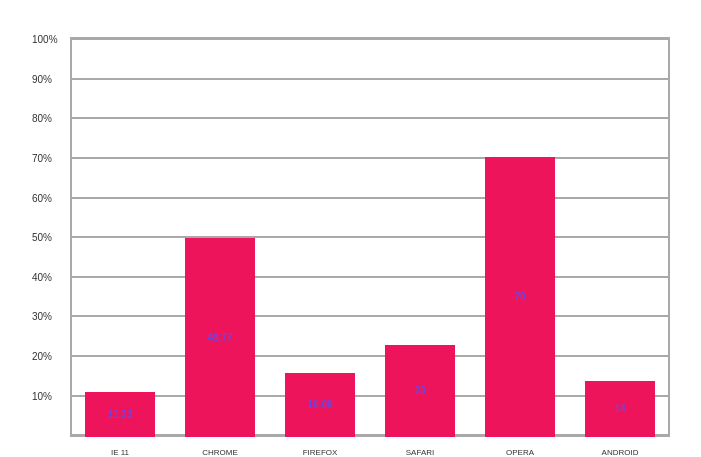
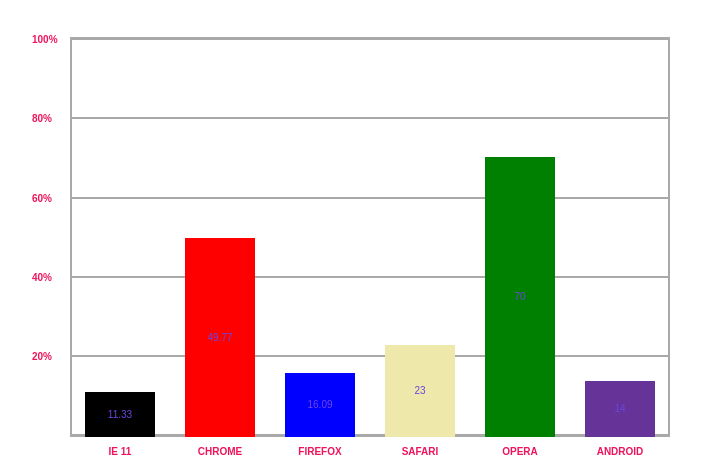
Before and after one commit to kendallrowe/barchartproject, a plain HTML site: page index.html in a window 1280 px wide. Shown: the part 666-1123 px from the top of the page, without its empty margins (270-971 px from the left). Drawn offline with nearby package versions, Linux system fonts and the light colour scheme.

Commit message:
Added custom colours per bar, custom color and formatting for y axis, bar value, and x axis labels

```diff
--- a/index.html
+++ b/index.html
@@ -15,7 +15,7 @@
     <section class="inputsAndCharts">
       <div class="wrapper inputsOutputs">
         <form action="" method="POST" name="chartForm" id="chartForm">
-          <div class="galleryRow flexItem clearfix">
+          <div class="galleryRow flexItem">
             <select name="serviceType">
                 <option value="financialAnalysis">Financial Analysis</option>
                 <option value="investmentPlanning">Investment Planning</option>
@@ -29,7 +29,7 @@
             <label for="name" class="visuallyhidden">name</label>
           </div>
 
-          <div class="galleryRow flexItem clearfix">
+          <div class="galleryRow flexItem">
             <input type="phone" placeholder="Phone number" id="phone" required>
             <label for="phone" class="visuallyhidden">phone</label>
 
@@ -46,36 +46,6 @@
             </dt>
             <dt class="barContainer">
                 <div class="yAxisLabels">
-                  <span class="label Label1">
-                    <p>100%</p>
-                  </span>
-                  <span class="label Label2">
-                    <p>90%</p>
-                  </span>
-                  <span class="label Label3">
-                    <p>80%</p>
-                  </span>
-                  <span class="label Label4">
-                    <p>70%</p>
-                  </span>
-                  <span class="label Label5">
-                    <p>60%</p>
-                  </span>
-                  <span class="label Label6">
-                    <p>50%</p>
-                  </span>
-                  <span class="label Label7">
-                    <p>40%</p>
-                  </span>
-                  <span class="label Label8">
-                    <p>30%</p>
-                  </span>
-                  <span class="label Label9">
-                    <p>20%</p>
-                  </span>
-                  <span class="label Label10">
-                    <p>10%</p>
-                  </span>
                 </div>
             </dt>
           </dl>
--- a/scripts/script.js
+++ b/scripts/script.js
@@ -1,24 +1,27 @@
 $(document).ready(function(){
   function drawBarChart(data, options, element){
-    let barClassAndValues = new Array((data.length/2));
+    let barClassAndValues = new Array((data.length/3));
     let numberOfBars = 0;
     // Read through bar chart data and create class names stored in array for each
-    for (let i = 0; i < data.length; i = i + 2) {
+    for (let i = 0; i < data.length; i = i + 3) {
       numberOfBars++;
-      barClassAndValues[numberOfBars-1] = new Array(3);
+      console.log(i);
+      barClassAndValues[numberOfBars-1] = new Array(4);
       barClassAndValues[numberOfBars-1][0] = "percentage-" + (numberOfBars);
       barClassAndValues[numberOfBars-1][1] = data[i];
       barClassAndValues[numberOfBars-1][2] = data[i+1];
+      barClassAndValues[numberOfBars-1][3] = data[i+2];
     }
     console.log(barClassAndValues);
     addBars(barClassAndValues, options);
     changeTitle(options);
+    createYAxis(options);
   };
 
   // Function to add bars to chart area along with x axis labels, value-based heights
   function addBars(barsArray, options) {
     let valueJustifyDirection = options[4];
-    const barWidth = (1/barsArray.length *100) - 5;
+    const barWidth = (1/barsArray.length *100) - options[10];
     // Iterate through all bar array and add new bar for each
     barsArray.forEach(function(thisBar, index){
       $(".barContainer").append("<dd class=\"barHolder\"></dd>");
@@ -29,9 +32,9 @@
       // Set heights and widths of bars dynamically
       $("." + thisBar[0]).css("height", thisBar[2] + "%");
       $(".barHolder").css("width", barWidth + "%");
+      $("." + thisBar[0]).css("background-color", thisBar[3]);
     });
     // Set bar colour
-    $(".percentage").css("background-color", options[5]);
     // Label inside of bar formatting
     if (valueJustifyDirection === "top") {
       valueJustifyDirection = "flex-start";
@@ -46,16 +49,30 @@
 
   // Function to generate html and style the y axis based on user specifications
   function createYAxis(options) {
-
+    const decrementAmount = Math.round(options[7]/options[8]);
+    const tickHeight = (1/options[8] *100);
+    let currentTick = options[7];
+    for (let yLabelCount = 1; yLabelCount <= options[8]; yLabelCount++) {
+      $(".yAxisLabels").append("<span class=\"label\"></span");
+      $(".yAxisLabels span:last-of-type").append("<p>" + currentTick + options[9] + "</p>");
+      currentTick -= decrementAmount;
+    }
+    $(".label p, .xAxisLabelContainer p").css("color", options[5]);
+    $(".label").css("height", tickHeight + "%")
   }
 
   function changeTitle(options){
+    if (options[11] === true) {
+      $(".titleContainer").css("display", "none");
+    } else {
       $(".titleContainer h4").text(options[0]);
       $(".titleContainer h4").css({
         "text-transform": "capitalize",
         "color": options[1],
         "font-size": options[2]
+
       });
+    }
   }
     // $("#submitBtn").click(function(){
       //   $("#chartForm").submit(function(){
@@ -63,27 +80,6 @@
         //   });
         // });
 
-  drawBarChart(["IE 11", 11.33, "Chrome", 49.77, "Firefox", 16.09, "Safari", 23, "opera", 70, "android", 14],
-                ["browser market share", "#6e45e2", "30px", "#6e45e2", "center", "#ed145b", "#aaa", "100%", 10],null);
+  drawBarChart(["IE 11", 11.33, "black", "Chrome", 49.77,"red", "Firefox", 16.09, "blue", "Safari", 23, "palegoldenrod", "opera", 70, "green", "android", 14, "rebeccapurple"],
+                ["browser market share", "#6e45e2", "30px", "#6e45e2", "center", "#ed145b", "#aaa", 100, 5, "%", 5, false],null);
 });
-
-
-
-// // var style = $('<style>body { background: green; }</style>')
-// // $('html > head').append(style);
-// // all your code goes in here
-// $('.albums img').on('dblclick',function() {
-//   // disable all currently playing
-//   $('.playing').removeClass('playing');
-//   // add playing to the currently clicked item
-//   $(this).toggleClass('playing');
-// });
-
-// $('.albums img').on('click',function() {
-//   // toggle the selected class
-//   $(this).toggleClass('selected');
-//   // then count the number of selected albums. We will store this in a "variable" called `numOfSelected`
-//   var numOfSelected = $('img.selected').length;
-//   // update the count
-//   $('span.num').text(numOfSelected);
-// });
--- a/styles/style.css
+++ b/styles/style.css
@@ -186,11 +186,11 @@
 }
 
 .label{
-    height: 10%;
     border-top: .25px solid darkgrey;
     border-bottom: .25px solid darkgrey;
     position: relative;
     text-align: right;
+    font-weight: 700;
 }
 
 .label p {
@@ -246,8 +246,14 @@
     flex-direction: column;
 }
 
-.percentage p {
+.percentage p,
+.xAxisLabelContainer p,
+label p {
     font-size: 1rem;
+}
+
+.xAxisLabelContainer p,
+label p {
     font-weight: 700;
 }
 
```
Lines whose indentation alone changed are shown as unchanged.
